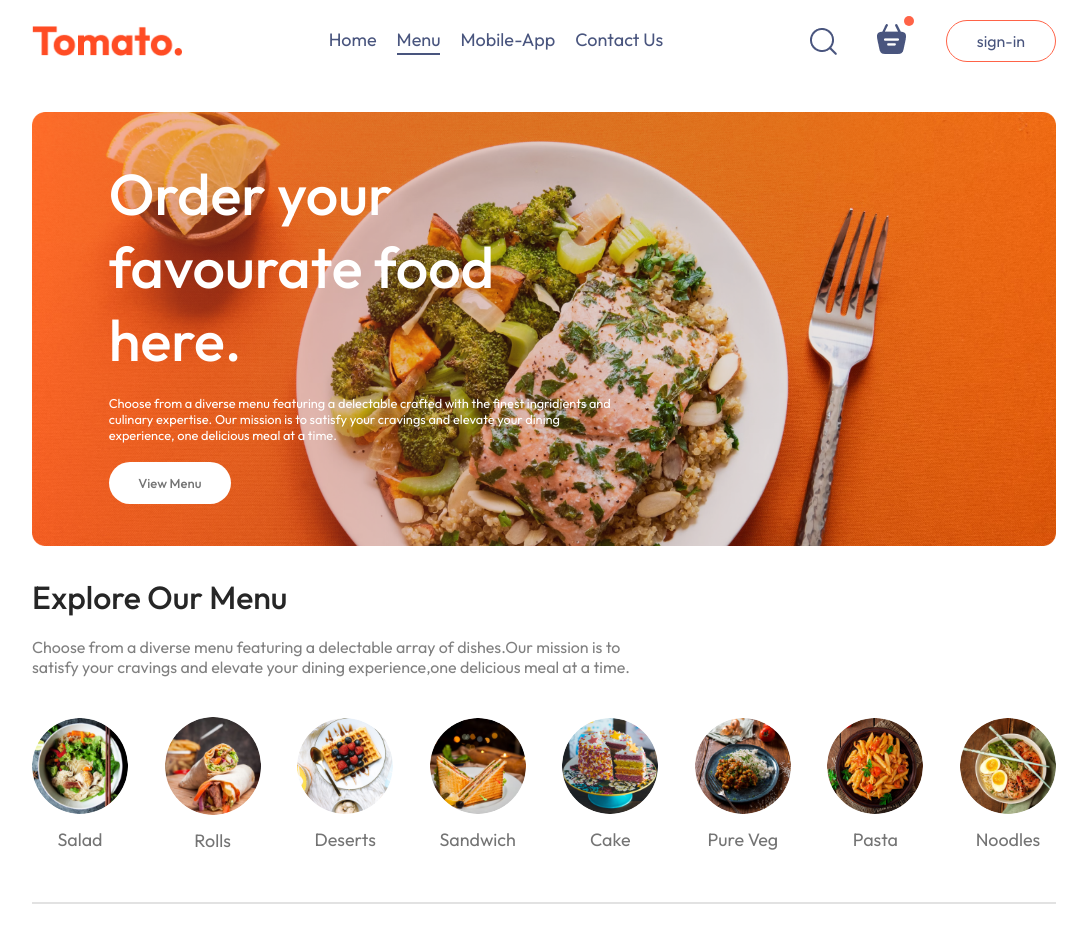
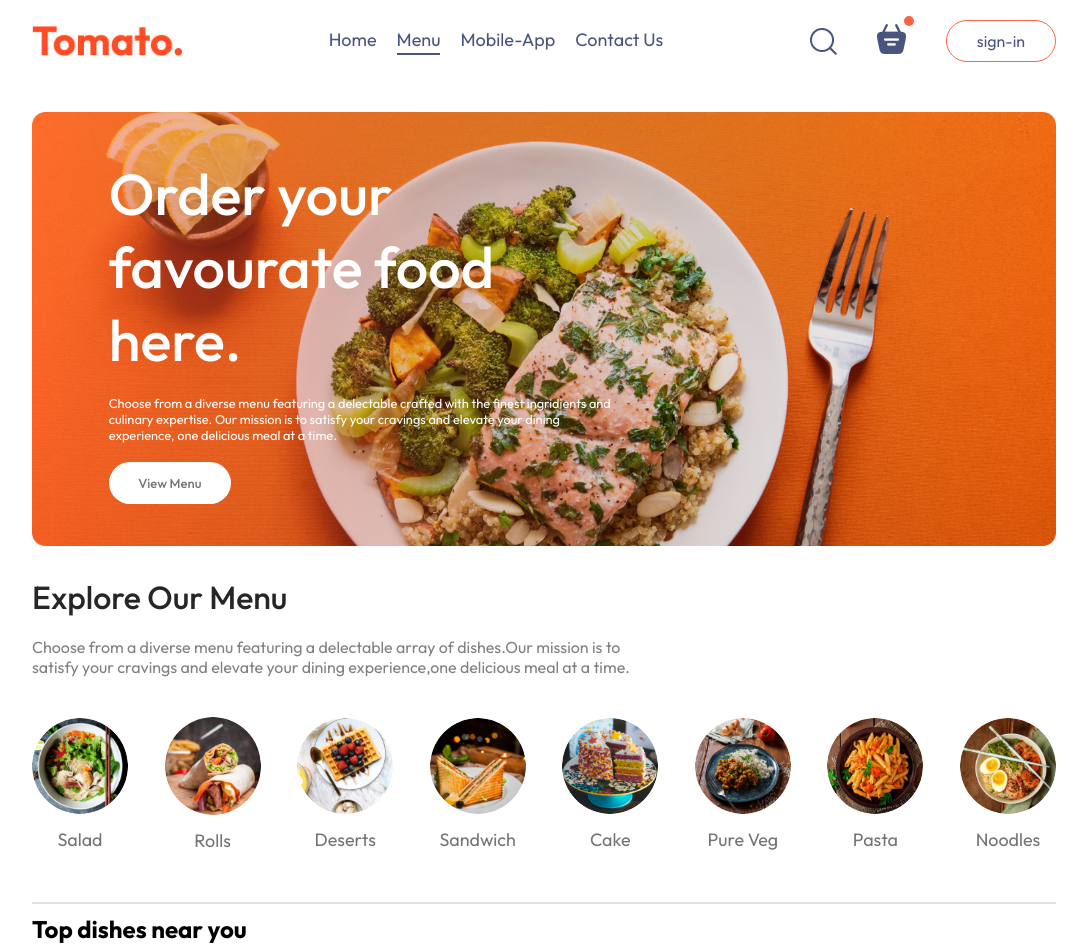
Before and after one commit to partth-code/OnePlate, a React (Vite) app in the folder OnePlate/: page / in a window 1280 px wide. Shown: the whole page, without its empty margins (96-1183 px from the left). Before the commit the page ends 914 px from the top, so only its background shows below. Built offline with nearby package versions, Linux system fonts and the light colour scheme.

Commit message:
Pages:Added FoodDisplay Component to Home PAge

```diff
--- a/OnePlate/src/context/StoreContext.tsx
+++ b/OnePlate/src/context/StoreContext.tsx
@@ -1,4 +1,4 @@
-import { createContext , type ReactNode} from "react";
+import {  createContext , useContext, type ReactNode} from "react";
 import { food_list } from "../assets/assets";
 
 type StoreContextProviderProps = {
@@ -11,6 +11,7 @@ type StoreContextType = {
 
 export const StoreContext = createContext<StoreContextType | null>(null);
 
+
 const StoreContextProvider = ({children}:StoreContextProviderProps) => {
 
 
@@ -22,4 +23,6 @@ const StoreContextProvider = ({children}:StoreContextProviderProps) => {
     );
 };
 
+
+
 export default StoreContextProvider;
--- a/OnePlate/src/pages/Home/Home.tsx
+++ b/OnePlate/src/pages/Home/Home.tsx
@@ -2,6 +2,7 @@ import React, { useState } from 'react';
 import "./Home.css";
 import Header from '../../components/Header/Header';
 import ExploreMenu from '../../components/ExporeMenu/ExploreMenu';
+import FoodDisplay from '../../components/FoodDisplay/FoodDisplay';
 
 const Home = () => {
 
@@ -11,6 +12,8 @@ const Home = () => {
     <div>
       <Header/>
       <ExploreMenu category={category} setCategory={setCategory} />
+      <FoodDisplay category={category}/>
+
     </div>
   )
 }
```
